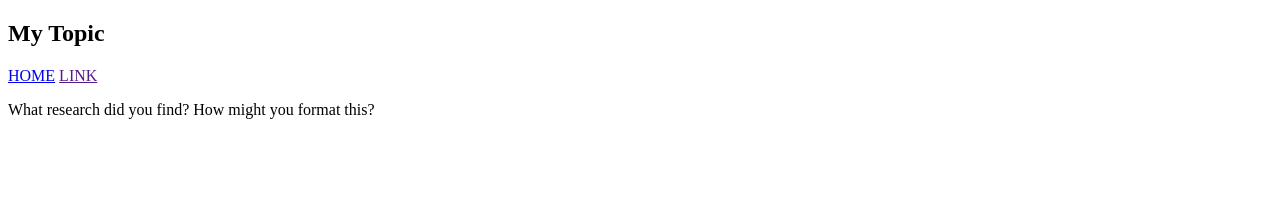
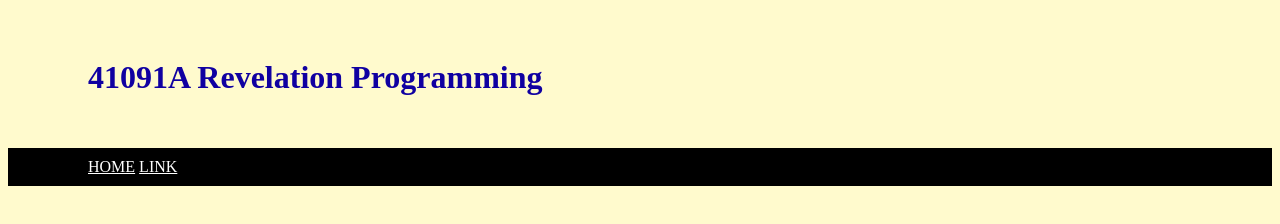
Before and after one commit to tdaug6/41091A-2019-2020-Programming-work, a plain HTML site: page index.html in a window 1280 px wide. Drawn offline with Linux system fonts and the light colour scheme.

Commit message:
Worked on website

```diff
--- a/index.html
+++ b/index.html
@@ -2,7 +2,7 @@
 <html>
 <head>
   <!-- Link your css file here -->
-
+  <link rel="stylesheet" href="style.css">
 
   <!-- Create a title for your website tab -->
 
@@ -10,14 +10,14 @@
 </head>
 <body>
   <div class="title">
-    <h2>My Topic</h2>
+    <h1>41091A Revelation Programming</h1>
   </div>
   <div class="navigation">
     <a href="index.html">HOME</a>
     <a href="">LINK</a>
   </div>
   <div>
-    <p>What research did you find? How might you format this?</p>
+    <p></p>
   </div>
 
 
--- a/style.css
+++ b/style.css
@@ -1,9 +1,9 @@
 body {
-  background-color: white;
+  background-color: rgb(255, 250, 205);
 }
 
 h1 {
-
+ color: rgb(16, 0, 161);
 }
 
 p {
```
